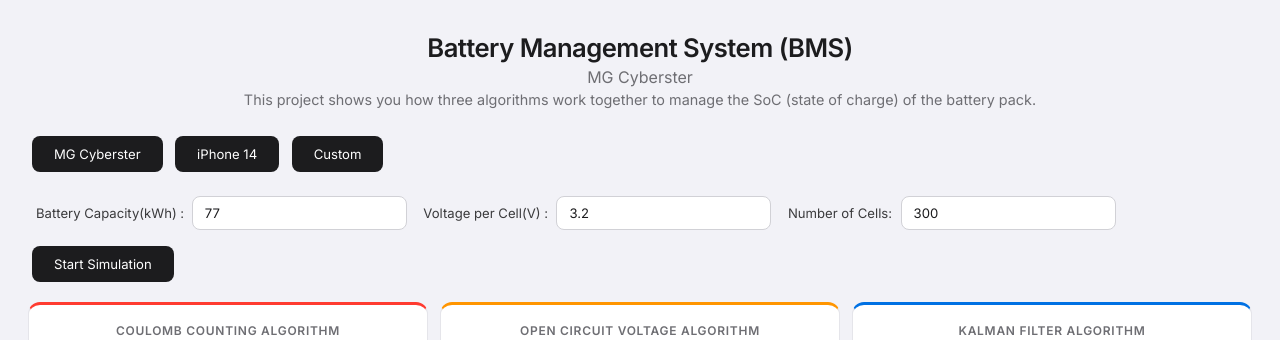
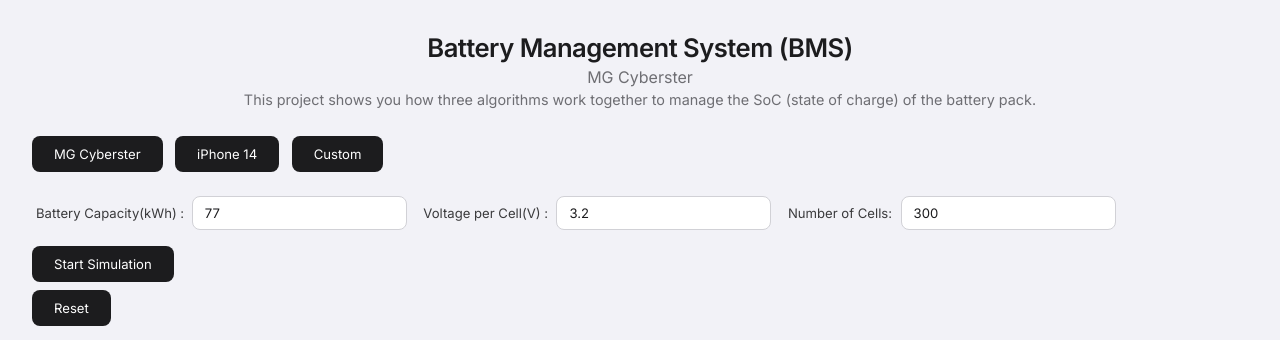
Before and after one commit to meherkrithi-0903/bms-project, a plain HTML site: page index.html in a window 1280 px wide. Shown: the top 340 px of the page. Drawn offline with nearby package versions, Linux system fonts and the light colour scheme.

Commit message:
Add reset button to simulation controls

```diff
--- a/index.html
+++ b/index.html
@@ -25,6 +25,7 @@
     <input type = "number" id = "numberofcells" value = "72">
 
     <button id="startBtn" onclick="startSimulation()">Start Simulation</button>
+    <button onclick="resetsim()">Reset</button>
     <div class="mycontainer">
         <div>Coulomb Counting Algorithm<p id="cc">--</p></div>
         <div> Open Circuit Voltage Algorithm<p id="ocv">--</p></div>
```
